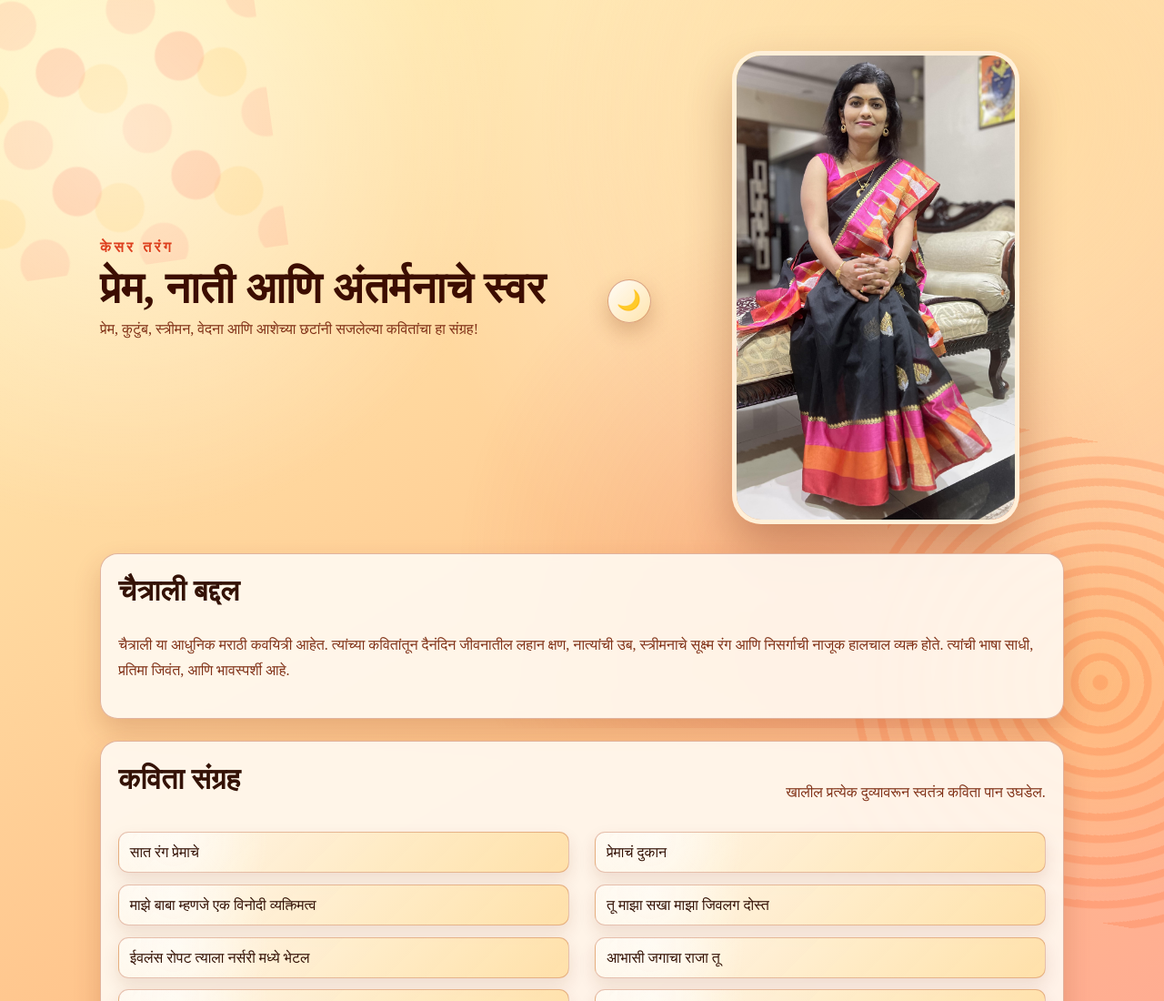
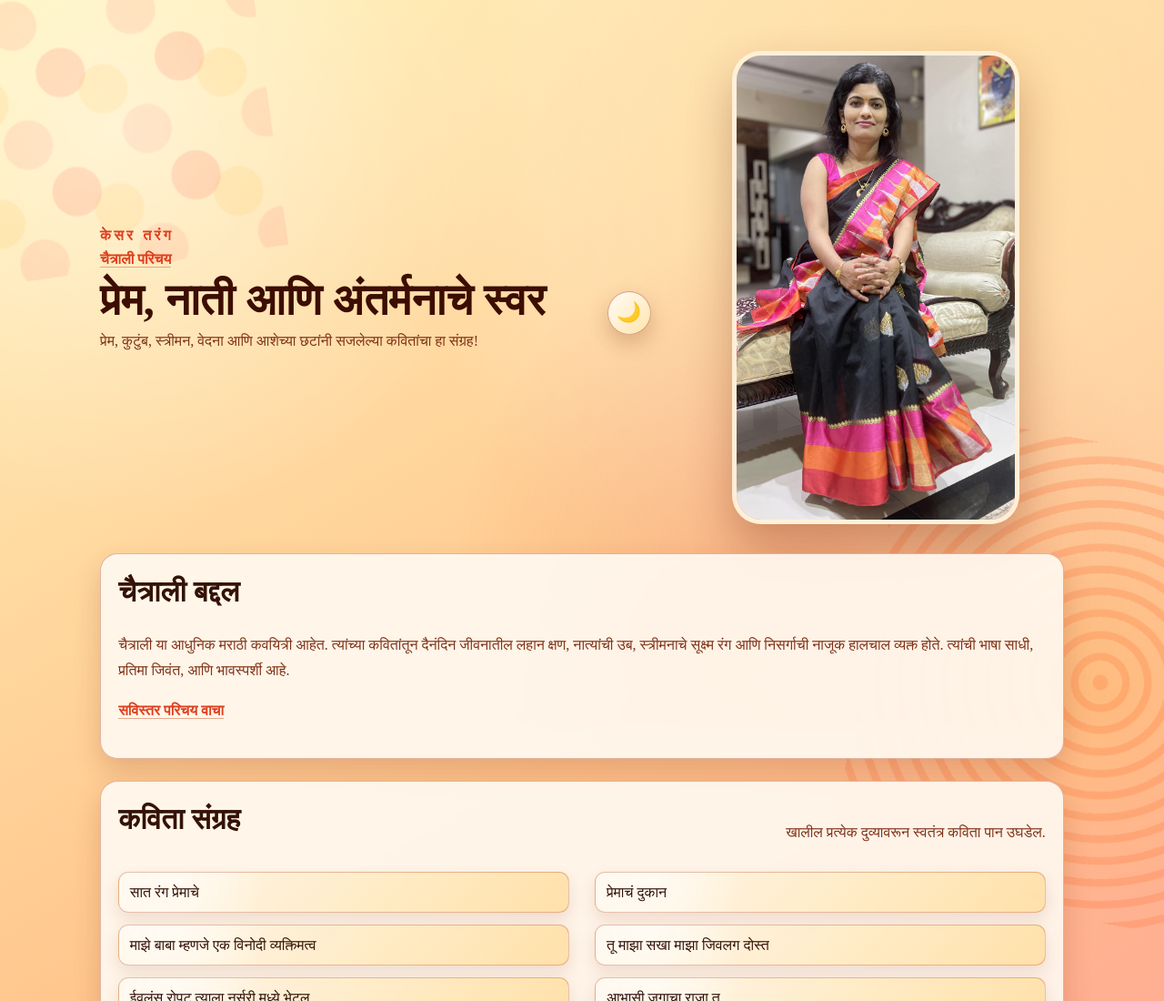
Before and after one commit to summitize/KesarTarang, a plain HTML site: page index.html in a window 1280 px wide. Shown: the top 1100 px of the page at 91% size. Drawn offline with Linux system fonts and the light colour scheme; a web font is replaced by a local one.

Commit message:
Restore bio links on homepage and keep floating theme control

```diff
--- a/index.html
+++ b/index.html
@@ -15,6 +15,7 @@
   <header class="hero">
     <div class="hero-text">
       <p class="brand">केसर तरंग</p>
+      <p class="quick-links"><a class="bio-link" href="bio.html">चैत्राली परिचय</a></p>
       <button id="theme-toggle" class="theme-toggle" type="button" aria-label="दिवस-रात्र थीम बदला"></button>
       <h1>प्रेम, नाती आणि अंतर्मनाचे स्वर</h1>
       <p class="subtitle">प्रेम, कुटुंब, स्त्रीमन, वेदना आणि आशेच्या छटांनी सजलेल्या कवितांचा हा संग्रह!</p>
@@ -32,6 +33,7 @@
         नात्यांची उब, स्त्रीमनाचे सूक्ष्म रंग आणि निसर्गाची नाजूक हालचाल व्यक्त होते.
         त्यांची भाषा साधी, प्रतिमा जिवंत, आणि भावस्पर्शी आहे.
       </p>
+      <p><a class="bio-link" href="bio.html">सविस्तर परिचय वाचा</a></p>
     </section>
 
     <section class="collection card">
--- a/style.css
+++ b/style.css
@@ -279,6 +279,10 @@ main {
   border-bottom: 1px solid rgba(209, 75, 31, 0.45);
 }
 
+.quick-links {
+  margin: 0.45rem 0 0;
+}
+
 .section-head {
   display: flex;
   justify-content: space-between;
```
